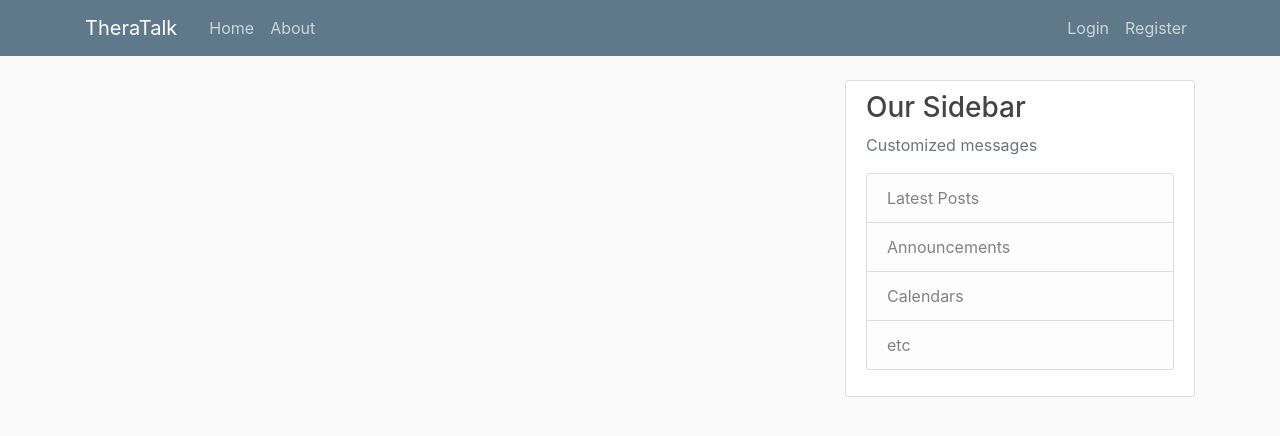
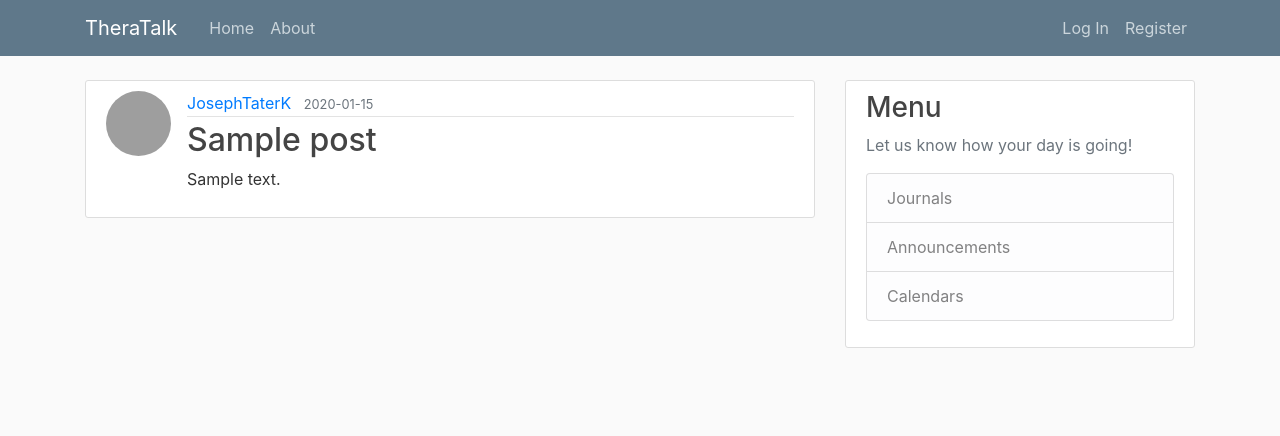
Before and after one commit to T-Joseph-Kim/SASEHackathon-TheraTalk, a Flask app: page / in a window 1280 px wide. Shown: the top 436 px of the page. Run offline with Flask 3, Linux system fonts and the light colour scheme; tables that the repository leaves empty hold one stand-in row (values such as "Sample post"); some libraries are stand-ins or nearby versions; grey boxes are pictures that could not be loaded.

Commit message:
Fully Updated with UX and journal posts

```diff
--- a/FlaskTemplate/Flask_template/flaskShell/routes.py
+++ b/FlaskTemplate/Flask_template/flaskShell/routes.py
@@ -1,27 +1,26 @@
-from flask import render_template, url_for, flash, redirect, request
+from flask import render_template, url_for, flash, redirect, request, abort
 import secrets
 import os
 from PIL import Image
 from flaskShell import app, db, bcrypt
-from flaskShell.forms import RegistrationForm, LoginForm, UpdateForm
-from flaskShell.models import User, Conversation
+from flaskShell.forms import RegistrationForm, LoginForm, UpdateForm, PostForm
+from flaskShell.models import User, Post
 from flask_login import login_user, current_user, logout_user, login_required
-
 
 creators = [
     {
         "Name" : "Jun Tianzhong",
-        "Title" : "Front-End"
+        "Title" : "Frontend / Backend"
     },
 
     {
         "Name" : "Joseph Kim",
-        "Title" : "Login Feature"
+        "Title" : "User Interface"
     },
 
     {
         "Name" : "Manas Adepu",
-        "Title" : "ChatBot"
+        "Title" : "ChatBot / Journal"
     }
 ]
 
@@ -29,7 +28,9 @@ creators = [
 @app.route("/")
 @app.route("/home")
 def home():
-    return render_template("home.html")
+    posts = Post.query.all()
+    return render_template('home.html', posts=posts)
+
 
 
 @app.route("/about")
@@ -105,3 +106,55 @@ def account():
         form.email.data = current_user.email
     image_file = url_for("static", filename="profile_pics/" + current_user.image_file)
     return render_template('account.html', title='Account', image_file=image_file, form=form)
+
+
+@app.route("/post_new", methods=['GET', 'POST'])
+@login_required
+def new_post():
+    form = PostForm()
+    if form.validate_on_submit():
+        post = Post(title=form.title.data, content=form.content.data, Name=current_user)
+        db.session.add(post)
+        db.session.commit()
+        flash('Your post has been created!', 'success')
+        return redirect(url_for('home'))
+    return render_template('create_post.html', title='New Journal',
+                           form=form, legend='New Journal')
+
+
+@app.route("/post/<int:post_id>")
+def post(post_id):
+    post = Post.query.get_or_404(post_id)
+    return render_template('post.html', title=post.title, post=post)
+
+
+@app.route("/post/<int:post_id>/update", methods=['GET', 'POST'])
+@login_required
+def update_post(post_id):
+    post = Post.query.get_or_404(post_id)
+    if post.Name != current_user:
+        abort(403)
+    form = PostForm()
+    if form.validate_on_submit():
+        post.title = form.title.data
+        post.content = form.content.data
+        db.session.commit()
+        flash('Your post has been updated!', 'success')
+        return redirect(url_for('post', post_id=post.id))
+    elif request.method == 'GET':
+        form.title.data = post.title
+        form.content.data = post.content
+    return render_template('create_post.html', title='Update Post',
+                           form=form, legend='Update Post')
+
+
+@app.route("/post/<int:post_id>/delete", methods=['POST'])
+@login_required
+def delete_post(post_id):
+    post = Post.query.get_or_404(post_id)
+    if post.Name != current_user:
+        abort(403)
+    db.session.delete(post)
+    db.session.commit()
+    flash('Your post has been deleted!', 'success')
+    return redirect(url_for('home'))
--- a/FlaskTemplate/Flask_template/flaskShell/templates/home.html
+++ b/FlaskTemplate/Flask_template/flaskShell/templates/home.html
@@ -1,7 +1,16 @@
 {% extends "layout.html" %}
-
 {% block content %}
-	{% for creator in creators %}
-		 Home Page
-	{% endfor %}
+    {% for post in posts %}
+        <article class="media content-section">
+          <img class="rounded-circle article-img" src="{{ url_for('static', filename='profile_pics/' + post.Name.image_file) }}">
+          <div class="media-body">
+            <div class="article-metadata">
+              <a class="mr-2" href="#">{{ post.Name.username }}</a>
+              <small class="text-muted">{{ post.date_posted.strftime('%Y-%m-%d') }}</small>
+            </div>
+            <h2><a class="article-title" href="{{ url_for('post', post_id=post.id) }}">{{ post.title }}</a></h2>
+            <p class="article-content">{{ post.content }}</p>
+          </div>
+        </article>
+    {% endfor %}
 {% endblock content %}
--- a/FlaskTemplate/Flask_template/flaskShell/templates/layout.html
+++ b/FlaskTemplate/Flask_template/flaskShell/templates/layout.html
@@ -30,10 +30,11 @@
             <!-- Navbar Right Side -->
             <div class="navbar-nav">
               {% if current_user.is_authenticated %}
+                <a class="nav-item nav-link" href="/post_new">New Journal</a>
                 <a class="nav-item nav-link" href="/account">Account Info</a>
                 <a class="nav-item nav-link" href="/logout">Log Out</a>
               {% else %}
-                <a class="nav-item nav-link" href="/login">Login</a>
+                <a class="nav-item nav-link" href="/login">Log In</a>
                 <a class="nav-item nav-link" href="/register">Register</a>
               {% endif %}
             </div>
@@ -48,13 +49,12 @@
         </div>
         <div class="col-md-4">
           <div class="content-section">
-            <h3>Our Sidebar</h3>
-            <p class='text-muted'>Customized messages
+            <h3>Menu</h3>
+            <p class='text-muted'> Let us know how your day is going!
               <ul class="list-group">
-                <li class="list-group-item list-group-item-light">Latest Posts</li>
+                <li class="list-group-item list-group-item-light">Journals</li>
                 <li class="list-group-item list-group-item-light">Announcements</li>
                 <li class="list-group-item list-group-item-light">Calendars</li>
-                <li class="list-group-item list-group-item-light">etc</li>
               </ul>
             </p>
           </div>
```
Also changed, not shown: FlaskTemplate/Flask_template/flaskShell/forms.py (+8 -1 lines), FlaskTemplate/Flask_template/flaskShell/models.py (+9 -9 lines).
